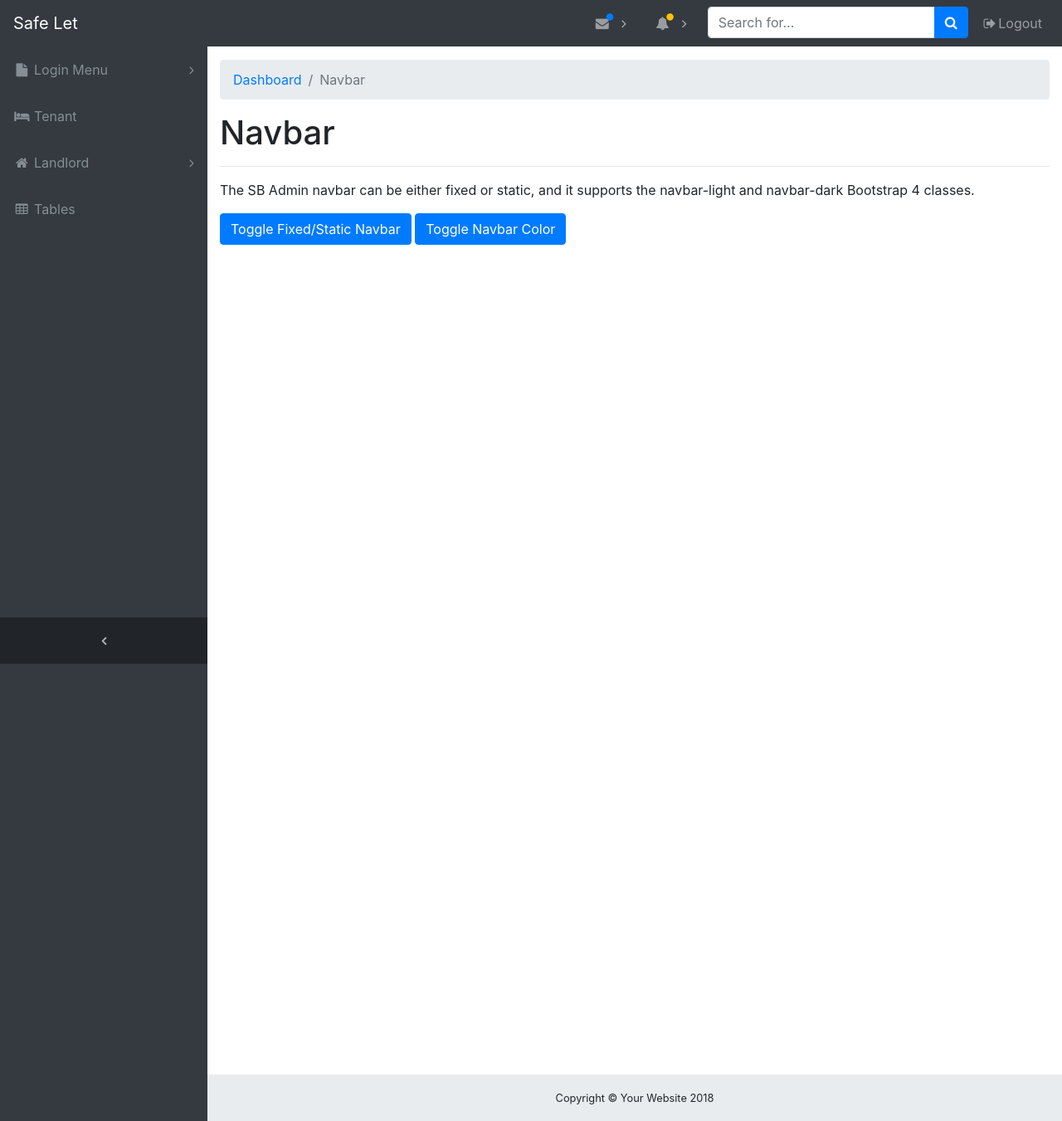
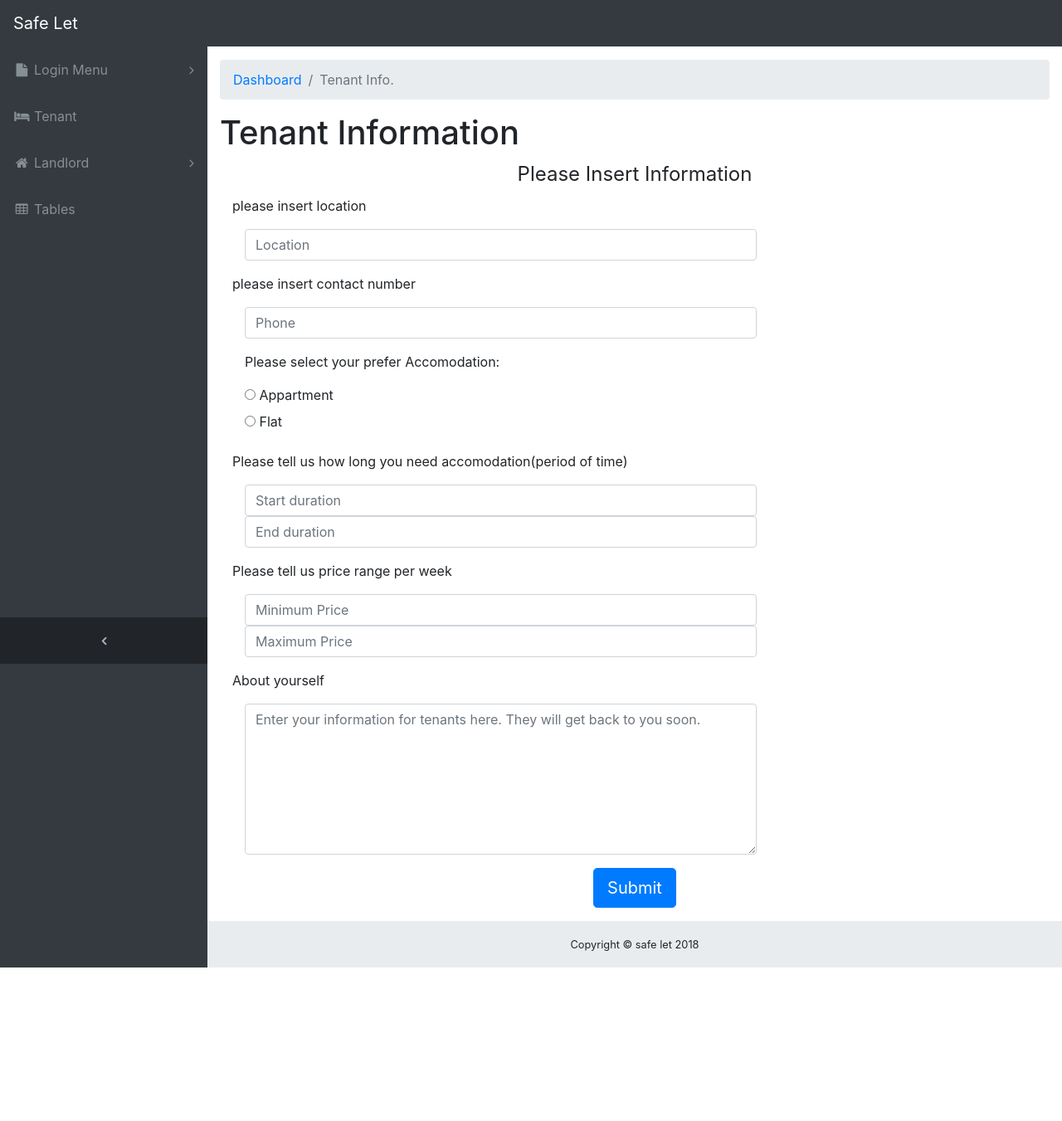
Before and after one commit to AlliterativeAnchovies/ProductForge, a PHP site: page /navbar.html in a window 1280 px wide. Shown: the whole page at 83% size. After the commit the page ends 1166 px from the top, so only its background shows below. Run offline with PHP 8.4, Linux system fonts and the light colour scheme.

Commit message:
create a tenant information form

```diff
--- a/safeLet/blank.html
+++ b/safeLet/blank.html
@@ -56,7 +56,7 @@
           </a>
           <ul class="sidenav-second-level collapse" id="collapseComponents">
             <li>
-              <a href="navbar.html">Available Tenants</a>
+              <a href="navbar.html">Tenant Information</a>
             </li>
             <li>
               <a href="cards.html">Post New</a>
--- a/safeLet/cards.html
+++ b/safeLet/cards.html
@@ -56,7 +56,7 @@
           </a>
           <ul class="sidenav-second-level collapse" id="collapseComponents">
             <li>
-              <a href="navbar.html">Available Tenants</a>
+              <a href="navbar.html">Tenant Information</a>
             </li>
             <li>
               <a href="cards.html">Post New</a>
--- a/safeLet/index.php
+++ b/safeLet/index.php
@@ -58,7 +58,7 @@
           </a>
           <ul class="sidenav-second-level collapse" id="collapseComponents">
             <li>
-              <a href="navbar.html">Available Tenants</a>
+              <a href="navbar.html">Tenant Information</a>
             </li>
             <li>
               <a href="cards.html">Post New</a>
--- a/safeLet/navbar.html
+++ b/safeLet/navbar.html
@@ -20,12 +20,13 @@
   <!-- Navigation-->
   <nav class="navbar navbar-expand-lg navbar-dark bg-dark fixed-top" id="mainNav">
     <a class="navbar-brand" href="index.php">Safe Let</a>
-    <button class="navbar-toggler navbar-toggler-right" type="button" data-toggle="collapse" data-target="#navbarResponsive" aria-controls="navbarResponsive" aria-expanded="false" aria-label="Toggle navigation">
+    <button class="navbar-toggler navbar-toggler-right" type="button" data-toggle="collapse" data-target="#navbarResponsive"
+      aria-controls="navbarResponsive" aria-expanded="false" aria-label="Toggle navigation">
       <span class="navbar-toggler-icon"></span>
     </button>
     <div class="collapse navbar-collapse" id="navbarResponsive">
       <ul class="navbar-nav navbar-sidenav" id="exampleAccordion">
-        <li class="nav-item" data-toggle="tooltip" data-placement="right" title="login Menu">
+        <li class="nav-item" data-toggle="tooltip" data-placement="right" title="login menu">
           <a class="nav-link nav-link-collapse collapsed" data-toggle="collapse" href="#collapseExamplePages" data-parent="#exampleAccordion">
             <i class="fa fa-fw fa-file"></i>
             <span class="nav-link-text">Login Menu</span>
@@ -55,7 +56,7 @@
           </a>
           <ul class="sidenav-second-level collapse" id="collapseComponents">
             <li>
-              <a href="navbar.html">Available Tenants</a>
+              <a href="navbar.html">Tenant Information</a>
             </li>
             <li>
               <a href="cards.html">Post New</a>
@@ -76,101 +77,6 @@
           </a>
         </li>
       </ul>
-      <ul class="navbar-nav ml-auto">
-        <li class="nav-item dropdown">
-          <a class="nav-link dropdown-toggle mr-lg-2" id="messagesDropdown" href="#" data-toggle="dropdown" aria-haspopup="true" aria-expanded="false">
-            <i class="fa fa-fw fa-envelope"></i>
-            <span class="d-lg-none">Messages
-              <span class="badge badge-pill badge-primary">12 New</span>
-            </span>
-            <span class="indicator text-primary d-none d-lg-block">
-              <i class="fa fa-fw fa-circle"></i>
-            </span>
-          </a>
-          <div class="dropdown-menu" aria-labelledby="messagesDropdown">
-            <h6 class="dropdown-header">New Messages:</h6>
-            <div class="dropdown-divider"></div>
-            <a class="dropdown-item" href="#">
-              <strong>David Miller</strong>
-              <span class="small float-right text-muted">11:21 AM</span>
-              <div class="dropdown-message small">Hey there! This new version of SB Admin is pretty awesome! These messages clip off when they reach the end of the box so they don't overflow over to the sides!</div>
-            </a>
-            <div class="dropdown-divider"></div>
-            <a class="dropdown-item" href="#">
-              <strong>Jane Smith</strong>
-              <span class="small float-right text-muted">11:21 AM</span>
-              <div class="dropdown-message small">I was wondering if you could meet for an appointment at 3:00 instead of 4:00. Thanks!</div>
-            </a>
-            <div class="dropdown-divider"></div>
-            <a class="dropdown-item" href="#">
-              <strong>John Doe</strong>
-              <span class="small float-right text-muted">11:21 AM</span>
-              <div class="dropdown-message small">I've sent the final files over to you for review. When you're able to sign off of them let me know and we can discuss distribution.</div>
-            </a>
-            <div class="dropdown-divider"></div>
-            <a class="dropdown-item small" href="#">View all messages</a>
-          </div>
-        </li>
-        <li class="nav-item dropdown">
-          <a class="nav-link dropdown-toggle mr-lg-2" id="alertsDropdown" href="#" data-toggle="dropdown" aria-haspopup="true" aria-expanded="false">
-            <i class="fa fa-fw fa-bell"></i>
-            <span class="d-lg-none">Alerts
-              <span class="badge badge-pill badge-warning">6 New</span>
-            </span>
-            <span class="indicator text-warning d-none d-lg-block">
-              <i class="fa fa-fw fa-circle"></i>
-            </span>
-          </a>
-          <div class="dropdown-menu" aria-labelledby="alertsDropdown">
-            <h6 class="dropdown-header">New Alerts:</h6>
-            <div class="dropdown-divider"></div>
-            <a class="dropdown-item" href="#">
-              <span class="text-success">
-                <strong>
-                  <i class="fa fa-long-arrow-up fa-fw"></i>Status Update</strong>
-              </span>
-              <span class="small float-right text-muted">11:21 AM</span>
-              <div class="dropdown-message small">This is an automated server response message. All systems are online.</div>
-            </a>
-            <div class="dropdown-divider"></div>
-            <a class="dropdown-item" href="#">
-              <span class="text-danger">
-                <strong>
-                  <i class="fa fa-long-arrow-down fa-fw"></i>Status Update</strong>
-              </span>
-              <span class="small float-right text-muted">11:21 AM</span>
-              <div class="dropdown-message small">This is an automated server response message. All systems are online.</div>
-            </a>
-            <div class="dropdown-divider"></div>
-            <a class="dropdown-item" href="#">
-              <span class="text-success">
-                <strong>
-                  <i class="fa fa-long-arrow-up fa-fw"></i>Status Update</strong>
-              </span>
-              <span class="small float-right text-muted">11:21 AM</span>
-              <div class="dropdown-message small">This is an automated server response message. All systems are online.</div>
-            </a>
-            <div class="dropdown-divider"></div>
-            <a class="dropdown-item small" href="#">View all alerts</a>
-          </div>
-        </li>
-        <li class="nav-item">
-          <form class="form-inline my-2 my-lg-0 mr-lg-2">
-            <div class="input-group">
-              <input class="form-control" type="text" placeholder="Search for...">
-              <span class="input-group-append">
-                <button class="btn btn-primary" type="button">
-                  <i class="fa fa-search"></i>
-                </button>
-              </span>
-            </div>
-          </form>
-        </li>
-        <li class="nav-item">
-          <a class="nav-link" data-toggle="modal" data-target="#exampleModal">
-            <i class="fa fa-fw fa-sign-out"></i>Logout</a>
-        </li>
-      </ul>
     </div>
   </nav>
   <div class="content-wrapper">
@@ -180,22 +86,80 @@
         <li class="breadcrumb-item">
           <a href="#">Dashboard</a>
         </li>
-        <li class="breadcrumb-item active">Navbar</li>
+        <li class="breadcrumb-item active">Tenant Info.</li>
       </ol>
-      <h1>Navbar</h1>
-      <hr>
-      <p>The SB Admin navbar can be either fixed or static, and it supports the navbar-light and navbar-dark Bootstrap 4 classes.</p>
-      <a class="btn btn-primary" href="#" id="toggleNavPosition">Toggle Fixed/Static Navbar</a>
-      <a class="btn btn-primary" href="#" id="toggleNavColor">Toggle Navbar Color</a>
-      <!-- Blank div to give the page height to preview the fixed vs. static navbar-->
-      <div style="height: 1000px;"></div>
+      <h1>Tenant Information</h1>
+      <div class="container">
+        <div class="row">
+          <div class="col-md-12">
+            <div class="well well-sm">
+              <form class="form-horizontal" method="post">
+                <fieldset>
+                  <legend class="text-center header">Please Insert Information</legend>
+                  <div class="form-group">
+                      <p>please insert location </p>
+                    <div class="col-md-8">
+                      <input id="location" name="location" type="text" placeholder="Location" class="form-control">
+                    </div>
+                  </div>
+                  <div class="form-group">
+                      <p>please insert contact number </p>
+                    <div class="col-md-8">
+                      <input id="phone" name="phone" type="text" placeholder="Phone" class="form-control">
+                    </div>
+                  </div>
+                  <div class="form-group">
+                    <div class="col-md-8">
+                      <fieldset>
+                        <p>Please select your prefer Accomodation:</p>
+                        <input type="radio" id="a" name="c">
+                        <label for="a">Appartment</label>
+                        <br>
+                        <input type="radio" id="b" name="c">
+                        <label for="b">Flat</label>
+                        <br>
+                      </fieldset>
+                    </div>
+                  </div>
+                  <div class="form-group">
+                    <p>Please tell us how long you need accomodation(period of time) </p>
+                    <div class="col-md-8">
+                      <input name="startduration" type="text" placeholder="Start duration" class="form-control">
+                      <input name="endduration" type="text" placeholder="End duration" class="form-control">
+                    </div>
+                  </div>
+                  <div class="form-group">
+                    <p>Please tell us price range per week </p>
+                    <div class="col-md-8">
+                      <input name="minPriceRange" type="text" placeholder="Minimum Price" class="form-control">
+                      <input name="maxPriceRange" type="text" placeholder="Maximum Price" class="form-control">
+                    </div>
+                  </div>
+                  <div class="form-group">
+                      <p>About yourself </p>
+                    <div class="col-md-8">
+                      <textarea class="form-control" id="message" name="message" placeholder="Enter your information for tenants here. They will get back to you soon."
+                        rows="7"></textarea>
+                    </div>
+                  </div>
+
+                  <div class="form-group">
+                    <div class="col-md-12 text-center">
+                      <button type="submit" class="btn btn-primary btn-lg">Submit</button>
+                    </div>
+                  </div>
+                </fieldset>
+              </form>
+            </div>
+          </div>
+        </div>
       </div>
       <!-- /.container-fluid-->
       <!-- /.content-wrapper-->
       <footer class="sticky-footer">
         <div class="container">
           <div class="text-center">
-          <small>Copyright © Your Website 2018</small>
+            <small>Copyright © safe let 2018</small>
           </div>
         </div>
       </footer>
@@ -228,24 +192,7 @@
       <script src="vendor/jquery-easing/jquery.easing.min.js"></script>
       <!-- Custom scripts for all pages-->
       <script src="js/sb-admin.min.js"></script>
-    <!-- Custom scripts for this page-->
-    <!-- Toggle between fixed and static navbar-->
-    <script>
-    $('#toggleNavPosition').click(function() {
-      $('body').toggleClass('fixed-nav');
-      $('nav').toggleClass('fixed-top static-top');
-    });
-
-    </script>
-    <!-- Toggle between dark and light navbar-->
-    <script>
-    $('#toggleNavColor').click(function() {
-      $('nav').toggleClass('navbar-dark navbar-light');
-      $('nav').toggleClass('bg-dark bg-light');
-      $('body').toggleClass('bg-dark bg-light');
-    });
-
-    </script>
+    </div>
   </div>
 </body>
 
--- a/safeLet/pug/includes/navbar.pug
+++ b/safeLet/pug/includes/navbar.pug
@@ -27,7 +27,7 @@ nav#mainNav.navbar.navbar-expand-lg.navbar-dark.bg-dark.fixed-top
             | Landlord
         ul#collapseComponents.sidenav-second-level.collapse
           li
-            a(href='navbar.html') Available Tenants
+            a(href='navbar.html') Tenant Information
           li
             a(href='cards.html') Post New
       li.nav-item(data-toggle='tooltip', data-placement='right', title='Login Menu')
--- a/safeLet/tables.html
+++ b/safeLet/tables.html
@@ -57,7 +57,7 @@
           </a>
           <ul class="sidenav-second-level collapse" id="collapseComponents">
             <li>
-              <a href="navbar.html">Available Tenants</a>
+              <a href="navbar.html">Tenant Information</a>
             </li>
             <li>
               <a href="cards.html">Post New</a>
```
Lines whose indentation alone changed are shown as unchanged.
